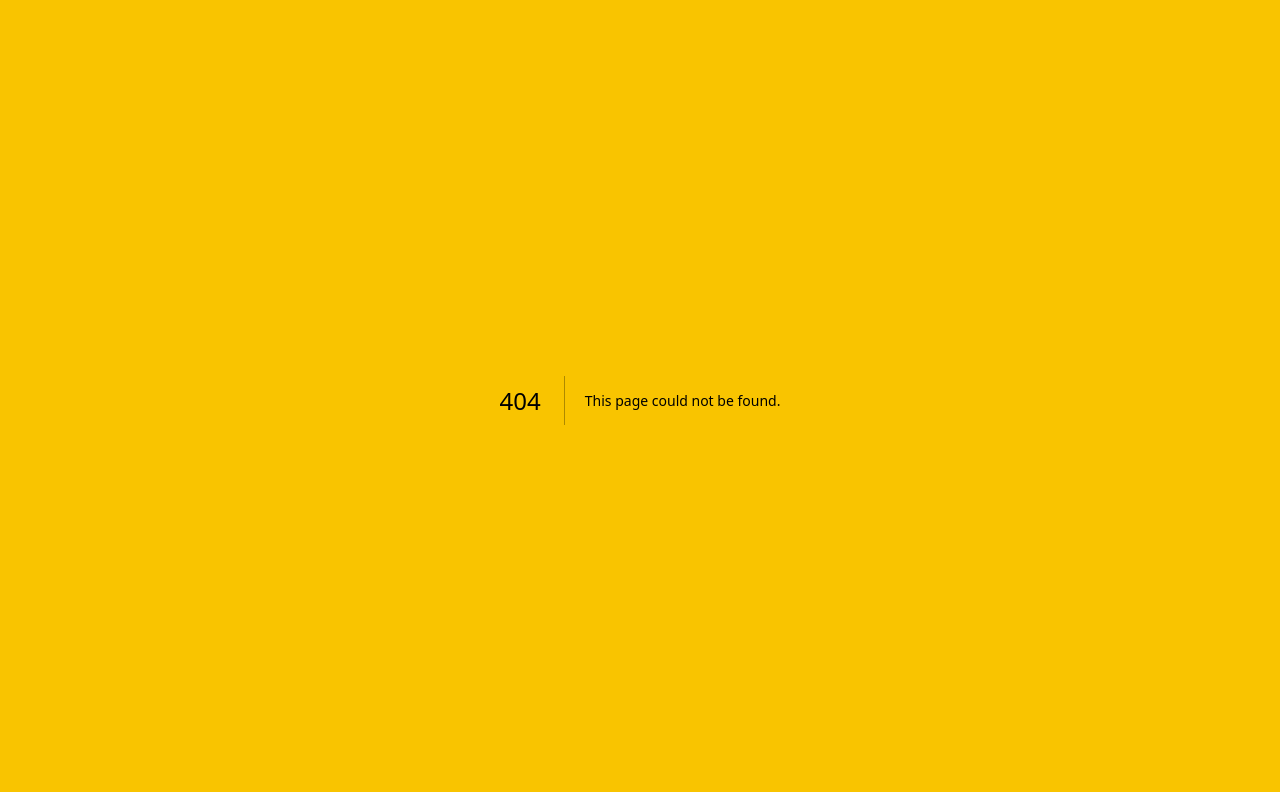
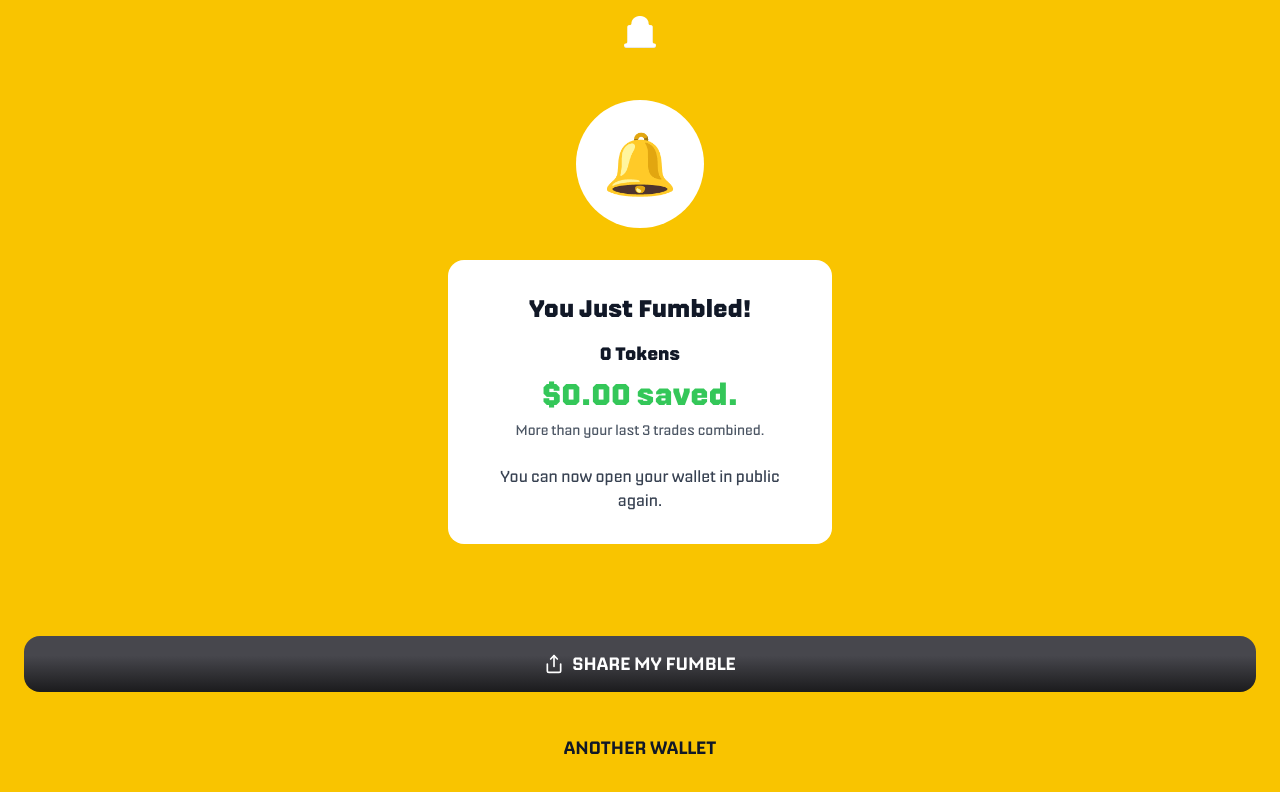
Before and after one commit to Tasevski2/fumble, a Next.js app: page /success in a window 1280 px wide. Before the commit this address had no page. Shown: the top 792 px of the page. Built offline with nearby package versions, Linux system fonts and the light colour scheme.

Commit message:
Add success page with share functionality

```diff
--- /dev/null
+++ b/src/app/success/page.tsx
@@ -0,0 +1,261 @@
+'use client';
+
+import { useRouter } from 'next/navigation';
+import { useRef } from 'react';
+import { motion } from 'framer-motion';
+import { Share } from 'lucide-react';
+import { Button } from '@/components/ui/button';
+import { useAppStore } from '@/state/useAppStore';
+
+export default function SuccessPage() {
+  const router = useRouter();
+  const { dumpTokens } = useAppStore();
+  const canvasRef = useRef<HTMLCanvasElement>(null);
+
+  const totalValue = dumpTokens.reduce(
+    (sum, token) => sum + token.balanceUsd,
+    0
+  );
+  const tokenCount = dumpTokens.length;
+
+  const createShareImage = async () => {
+    const canvas = canvasRef.current;
+    if (!canvas) return null;
+
+    const ctx = canvas.getContext('2d');
+    if (!ctx) return null;
+
+    // Set canvas size (square for social media)
+    canvas.width = 800;
+    canvas.height = 800;
+
+    // Load background image
+    const bgImage = new Image();
+    bgImage.src = '/bell-yellow.png';
+
+    return new Promise<Blob | null>((resolve) => {
+      bgImage.onload = async () => {
+        // Draw background image
+        ctx.drawImage(bgImage, 0, 0, canvas.width, canvas.height);
+
+        // Add semi-transparent overlay to soften background
+        ctx.fillStyle = 'rgba(249, 196, 0, 0.7)'; // Primary yellow with opacity
+        ctx.fillRect(0, 0, canvas.width, canvas.height);
+
+        // White card background
+        const cardPadding = 100;
+        const cardX = cardPadding;
+        const cardY = cardPadding;
+        const cardWidth = canvas.width - cardPadding * 2;
+        const cardHeight = canvas.height - cardPadding * 2;
+        const borderRadius = 32;
+
+        // Draw rounded rectangle for card
+        ctx.beginPath();
+        ctx.moveTo(cardX + borderRadius, cardY);
+        ctx.lineTo(cardX + cardWidth - borderRadius, cardY);
+        ctx.quadraticCurveTo(
+          cardX + cardWidth,
+          cardY,
+          cardX + cardWidth,
+          cardY + borderRadius
+        );
+        ctx.lineTo(cardX + cardWidth, cardY + cardHeight - borderRadius);
+        ctx.quadraticCurveTo(
+          cardX + cardWidth,
+          cardY + cardHeight,
+          cardX + cardWidth - borderRadius,
+          cardY + cardHeight
+        );
+        ctx.lineTo(cardX + borderRadius, cardY + cardHeight);
+        ctx.quadraticCurveTo(
+          cardX,
+          cardY + cardHeight,
+          cardX,
+          cardY + cardHeight - borderRadius
+        );
+        ctx.lineTo(cardX, cardY + borderRadius);
+        ctx.quadraticCurveTo(cardX, cardY, cardX + borderRadius, cardY);
+        ctx.closePath();
+        ctx.fillStyle = '#FFFFFF';
+        ctx.fill();
+
+        // Card content
+        const centerX = canvas.width / 2;
+        ctx.textAlign = 'center';
+
+        // "You Just Fumbled!" title
+        ctx.fillStyle = '#111827'; // gray-900
+        ctx.font = 'bold 48px Nippo, sans-serif';
+        ctx.fillText('You Just Fumbled!', centerX, cardY + 120);
+
+        // Token count
+        ctx.font = '600 36px Nippo, sans-serif';
+        ctx.fillStyle = '#111827'; // gray-900
+        ctx.fillText(`${tokenCount} Tokens`, centerX, cardY + 220);
+
+        // Saved amount
+        ctx.font = 'bold 72px Nippo, sans-serif';
+        ctx.fillStyle = '#34C759'; // success color
+        ctx.fillText(`$${totalValue.toFixed(2)} saved.`, centerX, cardY + 320);
+
+        // Bottom text
+        ctx.font = '28px Nippo, sans-serif';
+        ctx.fillStyle = '#6B7280'; // gray-600
+        ctx.fillText(
+          'More than your last 3 trades combined.',
+          centerX,
+          cardY + 380
+        );
+
+        // Final message
+        ctx.font = '32px Nippo, sans-serif';
+        ctx.fillStyle = '#374151'; // gray-700
+        const finalText = 'You can now open your wallet';
+        const finalText2 = 'in public again.';
+        ctx.fillText(finalText, centerX, cardY + 480);
+        ctx.fillText(finalText2, centerX, cardY + 520);
+
+        // Convert to blob
+        canvas.toBlob((blob) => {
+          resolve(blob);
+        }, 'image/png');
+      };
+
+      bgImage.onerror = () => {
+        // Fallback if background image fails - just use yellow background
+        ctx.fillStyle = '#F9C400';
+        ctx.fillRect(0, 0, canvas.width, canvas.height);
+
+        // Continue with the card drawing...
+        // (same card drawing code as above but without the background image)
+        resolve(null);
+      };
+    });
+  };
+
+  const handleShare = async () => {
+    // Create the shareable image
+    const imageBlob = await createShareImage();
+
+    if (imageBlob) {
+      // Create a temporary URL for the blob
+      const imageUrl = URL.createObjectURL(imageBlob);
+
+      // Create a temporary link to download the image
+      const link = document.createElement('a');
+      link.download = `fumble-${Date.now()}.png`;
+      link.href = imageUrl;
+      link.click();
+
+      // Clean up
+      URL.revokeObjectURL(imageUrl);
+
+      // Also try to share if Web Share API supports files
+      if (
+        navigator.share &&
+        navigator.canShare &&
+        navigator.canShare({
+          files: [new File([imageBlob], 'fumble.png', { type: 'image/png' })],
+        })
+      ) {
+        try {
+          await navigator.share({
+            title: 'I Just Fumbled!',
+            text: `Just cleaned up ${tokenCount} trash tokens and saved $${totalValue.toFixed(
+              2
+            )}!`,
+            files: [new File([imageBlob], 'fumble.png', { type: 'image/png' })],
+          });
+        } catch (error) {
+          console.error('Error sharing:', error);
+        }
+      }
+    }
+  };
+
+  const resetApp = () => {
+    // Reset state and go back to start
+    // You could also call a reset function from the store
+    router.push('/enter');
+  };
+
+  return (
+    <div className='min-h-screen bg-primary flex flex-col safe-area-inset-top safe-area-inset-bottom'>
+      {/* Header */}
+      <div className='flex items-center justify-center p-4'>
+        <img src='/bell.png' alt='Bell' className='w-8 h-8' />
+      </div>
+
+      {/* Content */}
+      <div className='flex-1 flex flex-col items-center justify-center px-6'>
+        <motion.div
+          initial={{ opacity: 0, scale: 0.8 }}
+          animate={{ opacity: 1, scale: 1 }}
+          transition={{ duration: 0.6, type: 'spring' }}
+          className='text-center'
+        >
+          {/* Success Icon */}
+          <div className='w-32 h-32 bg-white rounded-full mx-auto mb-8 flex items-center justify-center'>
+            <motion.span
+              initial={{ scale: 0 }}
+              animate={{ scale: 1 }}
+              transition={{ delay: 0.3, type: 'spring', stiffness: 200 }}
+              className='text-6xl'
+            >
+              🔔
+            </motion.span>
+          </div>
+
+          {/* Success Message */}
+          <motion.div
+            initial={{ opacity: 0, y: 20 }}
+            animate={{ opacity: 1, y: 0 }}
+            transition={{ delay: 0.4 }}
+            className='bg-white rounded-2xl p-8 mb-8 max-w-sm mx-auto'
+          >
+            <h1 className='text-2xl font-bold text-gray-900 mb-4'>
+              You Just Fumbled!
+            </h1>
+            <div className='space-y-2 mb-6'>
+              <p className='text-lg font-semibold text-gray-900'>
+                {tokenCount} Tokens
+              </p>
+              <p className='text-3xl font-bold text-success'>
+                ${totalValue.toFixed(2)} saved.
+              </p>
+              <p className='text-sm text-gray-600'>
+                More than your last 3 trades combined.
+              </p>
+            </div>
+            <p className='text-gray-700'>
+              You can now open your wallet in public again.
+            </p>
+          </motion.div>
+        </motion.div>
+      </div>
+
+      {/* Action Buttons */}
+      <div className='p-6 space-y-3'>
+        <Button
+          onClick={handleShare}
+          className='w-full bg-[linear-gradient(to_bottom,_#47474D_0%,_#47474D_35%,_#1B1B1D_100%)] disabled:opacity-30 text-white h-14 rounded-2xl text-lg font-medium mb-4'
+        >
+          <Share className='w-5 h-5 mr-2' />
+          SHARE MY FUMBLE
+        </Button>
+
+        <Button
+          onClick={resetApp}
+          variant='outline'
+          className='w-full border-0 bg-transparent hover:bg-transparent active:bg-transparent focus:bg-transparent text-gray-900 hover:text-gray-700 h-14 rounded-full text-lg font-medium transition-colors'
+        >
+          ANOTHER WALLET
+        </Button>
+      </div>
+
+      {/* Hidden Canvas for generating share image */}
+      <canvas ref={canvasRef} style={{ display: 'none' }} />
+    </div>
+  );
+}
```
